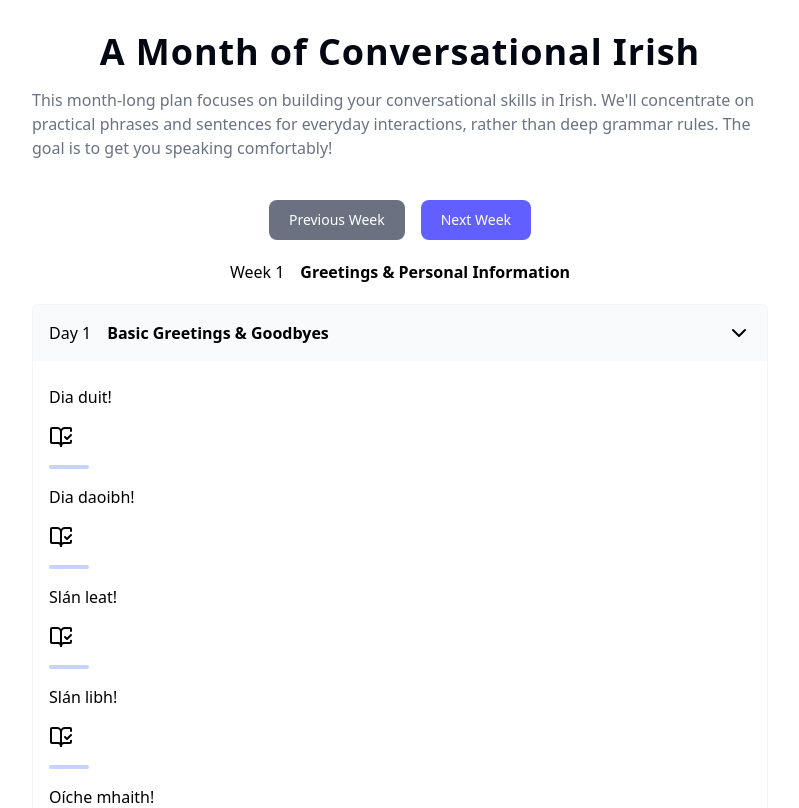
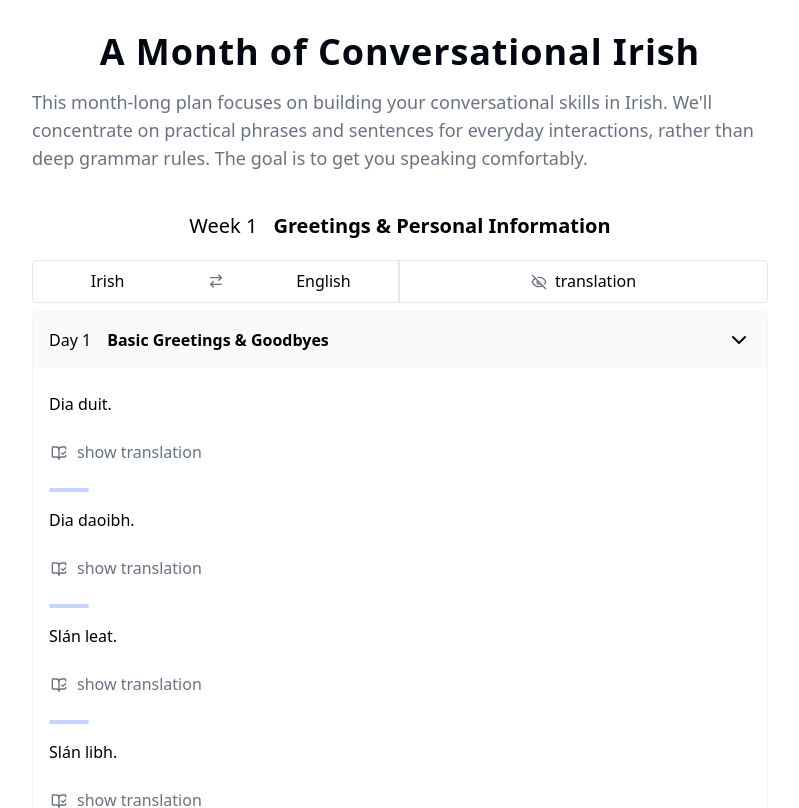
Before and after one commit to DaraghColl/learn-irish, a React (Vite) app: page / in a window 1280 px wide. Shown: the top 808 px of the page, without its empty margins (240-1039 px from the left). Built offline with nearby package versions, Linux system fonts and the light colour scheme.

Commit message:
feat: jotai for state. language settings state.

```diff
--- a/package.json
+++ b/package.json
@@ -14,6 +14,7 @@
   },
   "dependencies": {
     "@tailwindcss/vite": "^4.1.8",
+    "jotai": "^2.12.5",
     "lucide-react": "^0.522.0",
     "react": "^19.1.0",
     "react-dom": "^19.1.0",
--- a/src/App.tsx
+++ b/src/App.tsx
@@ -1,24 +1,41 @@
-import { useState } from 'react';
+import { useEffect, useState } from 'react';
 import { monthOfConversationalIrish1 } from '@data/month-of-conversational-irish-1';
 import { DayLearning } from '@components/day-learning/day-learning';
+import { TranslateSettings } from '@/components/translate-settings/translate-settings';
 
 const { title, description, weeks } = monthOfConversationalIrish1;
 
 function App() {
   const [currentWeek, setCurrentWeek] = useState(0);
+  useEffect(() => {
+    window.scrollTo({ top: 0, behavior: 'smooth' });
+  }, [currentWeek]);
 
   return (
     <div className="container mx-auto max-w-3xl px-4 py-8">
       <div className="mb-10">
-        <h1 className="mb-4 text-center text-4xl font-bold tracking-wide text-gray-950">{title}</h1>
-        <h2 className="text-gray-500">{description}</h2>
+        <h1 className="mb-4 text-2xl font-bold tracking-wide text-gray-950 lg:text-center lg:text-4xl">
+          {title}
+        </h1>
+        <h2 className="text-sm text-gray-500 lg:text-lg">{description}</h2>
       </div>
 
       <>
-        <div className="mb-5 flex justify-center gap-4">
+        <h3 className="mb-5 flex items-center justify-center gap-4 lg:text-xl">
+          <span className="text-nowrap">Week {weeks[currentWeek].week}</span>
+          <span className="font-semibold">{weeks[currentWeek].theme}</span>
+        </h3>
+        <TranslateSettings />
+
+        <div className="flex flex-col gap-4">
+          {weeks[currentWeek].days.map((day) => (
+            <DayLearning dayLearning={day} key={day.day} />
+          ))}
+        </div>
+        <div className="mt-5 flex justify-center gap-4">
           <button
             type="button"
-            className="cursor-pointer rounded-lg bg-indigo-700 px-5 py-2.5 text-sm font-medium text-white hover:bg-indigo-800 focus:ring-4 focus:ring-indigo-300 focus:outline-none disabled:cursor-not-allowed disabled:bg-gray-500"
+            className="cursor-pointer rounded-lg bg-indigo-500 px-5 py-2.5 text-sm font-medium text-white hover:bg-indigo-600 focus:ring-4 focus:ring-indigo-300 focus:outline-none disabled:cursor-not-allowed disabled:bg-gray-500"
             onClick={() => currentWeek !== 0 && setCurrentWeek((week) => week - 1)}
             disabled={currentWeek === 0}
           >
@@ -33,16 +50,6 @@ function App() {
             Next Week
           </button>
         </div>
-        <h3 className="mb-5 flex justify-center gap-4">
-          <span>Week {weeks[currentWeek].week}</span>
-          <span className="font-semibold">{weeks[currentWeek].theme}</span>
-        </h3>
-
-        <div className="flex flex-col gap-4">
-          {weeks[currentWeek].days.map((day) => (
-            <DayLearning dayLearning={day} key={day.day} />
-          ))}
-        </div>
       </>
     </div>
   );
--- a/src/components/topic-item/topic-item.tsx
+++ b/src/components/topic-item/topic-item.tsx
@@ -1,6 +1,11 @@
-import { useState } from 'react';
+import { useEffect, useState } from 'react';
 import { BookOpenCheck } from 'lucide-react';
+import { useAtom } from 'jotai';
 import type { TopicItem as TopicItemI } from '@models/models';
+import {
+  isTranslationFlipped,
+  showAllTranslation,
+} from '@/state/language-settings/language-settings';
 
 interface TopcItemProps {
   topicItem: TopicItemI;
@@ -9,20 +14,38 @@ interface TopcItemProps {
 
 const TopicItem = (props: TopcItemProps) => {
   const { topicItem, isLastItem } = props;
+  const [isTranslationFlippedValue] = useAtom(isTranslationFlipped);
+  const [showAllTranslationValue] = useAtom(showAllTranslation);
   const [showTranslation, setShowTranslation] = useState(false);
-  console.log('🚀 ~ TopicItem ~ showTranslation:', showTranslation);
+
+  useEffect(() => {
+    if (showAllTranslationValue === true) {
+      setShowTranslation(true);
+    } else {
+      setShowTranslation(false);
+    }
+  }, [showAllTranslationValue]);
 
   return (
-    <div className="flex flex-col gap-4 py-2">
-      <div>{topicItem.phrase}</div>
-      <div className="flex items-center gap-4">
-        <button className="cursor-pointer" onClick={() => setShowTranslation(!showTranslation)}>
-          <BookOpenCheck />
-        </button>
-        <span className={`${showTranslation ? 'opacity-100' : 'opacity-0'}`}>
-          {topicItem.translation}
-        </span>
-      </div>
+    <div className="flex flex-col gap-6 py-2">
+      <div>{!isTranslationFlippedValue ? topicItem.phrase : topicItem.translation}</div>
+      <button
+        className="flex cursor-pointer gap-2 text-left"
+        onClick={() => setShowTranslation(!showTranslation)}
+      >
+        <div className="flex h-5 w-5 flex-shrink-0 justify-center">
+          <BookOpenCheck
+            className={`${showTranslation ? 'stroke-indigo-500' : 'stroke-gray-500'} mt-[1px] w-4 transition-all duration-200 ease-in-out`}
+          />
+        </div>
+        <p className="text-gray-500">
+          {showTranslation
+            ? !isTranslationFlippedValue
+              ? topicItem.translation
+              : topicItem.phrase
+            : 'show translation'}
+        </p>
+      </button>
       {!isLastItem && <div className="h-1 w-10 rounded-lg bg-indigo-200" />}
     </div>
   );
--- /dev/null
+++ b/src/components/translate-settings/translate-settings.tsx
@@ -0,0 +1,41 @@
+import { useAtom } from 'jotai';
+import { ArrowRightLeft, Eye, EyeOff } from 'lucide-react';
+import {
+  isTranslationFlipped,
+  showAllTranslation,
+} from '@state/language-settings/language-settings';
+
+const TranslateSettings = () => {
+  const [translationFlipped, setTranslationFlipped] = useAtom(isTranslationFlipped);
+  const [showAllTranslationValue, setShowAllTranslationValue] = useAtom(showAllTranslation);
+
+  return (
+    <div className="mb-2 flex rounded-sm border-1 border-gray-200">
+      <button
+        className="flex w-1/2 cursor-pointer justify-center rounded-l-sm border-r-2 border-gray-200 p-2 hover:bg-gray-50"
+        onClick={() => setTranslationFlipped(!translationFlipped)}
+      >
+        <div className="flex w-full items-center gap-2">
+          <span className="w-2/5">{translationFlipped ? 'English' : 'Irish'}</span>
+          <div className="flex w-1/5 justify-center">
+            <ArrowRightLeft className="w-4 stroke-gray-500" />
+          </div>
+          <span className="w-2/5">{translationFlipped ? 'Irish' : 'English'}</span>
+        </div>
+      </button>
+      <button
+        className="flex w-1/2 cursor-pointer justify-center gap-2 rounded-r-sm p-2 hover:bg-gray-50"
+        onClick={() => setShowAllTranslationValue(!showAllTranslationValue)}
+      >
+        {showAllTranslationValue ? (
+          <Eye className="mt-[1px] w-4 stroke-indigo-500" />
+        ) : (
+          <EyeOff className="mt-[1px] w-4 stroke-gray-500" />
+        )}
+        <p>translation</p>
+      </button>
+    </div>
+  );
+};
+
+export { TranslateSettings };
--- a/src/data/month-of-conversational-irish-1.ts
+++ b/src/data/month-of-conversational-irish-1.ts
@@ -2,7 +2,7 @@ import type { LearningData } from '@/models/models';
 
 const monthOfConversationalIrish1: LearningData = {
   title: 'A Month of Conversational Irish',
-  description: `This month-long plan focuses on building your conversational skills in Irish. We'll concentrate on practical phrases and sentences for everyday interactions, rather than deep grammar rules. The goal is to get you speaking comfortably!`,
+  description: `This month-long plan focuses on building your conversational skills in Irish. We'll concentrate on practical phrases and sentences for everyday interactions, rather than deep grammar rules. The goal is to get you speaking comfortably.`,
   weeks: [
     {
       week: 1,
@@ -12,15 +12,15 @@ const monthOfConversationalIrish1: LearningData = {
           day: 1,
           topic: 'Basic Greetings & Goodbyes',
           topicItems: [
-            { phrase: 'Dia duit!', translation: 'Hello! (to one person)' },
-            { phrase: 'Dia daoibh!', translation: 'Hello! (to more than one person)' },
-            { phrase: 'Slán leat!', translation: 'Goodbye! (to one person, you are leaving)' },
+            { phrase: 'Dia duit.', translation: 'Hello. (to one person)' },
+            { phrase: 'Dia daoibh.', translation: 'Hello. (to more than one person)' },
+            { phrase: 'Slán leat.', translation: 'Goodbye. (to one person, you are leaving)' },
             {
-              phrase: 'Slán libh!',
-              translation: 'Goodbye! (to more than one person, you are leaving)',
+              phrase: 'Slán libh.',
+              translation: 'Goodbye. (to more than one person, you are leaving)',
             },
-            { phrase: 'Oíche mhaith!', translation: 'Good night!' },
-            { phrase: 'Maidin mhaith!', translation: 'Good morning!' },
+            { phrase: 'Oíche mhaith.', translation: 'Good night.' },
+            { phrase: 'Dia duit ar maidin.', translation: 'Good morning.' },
           ],
         },
         {
@@ -32,7 +32,7 @@ const monthOfConversationalIrish1: LearningData = {
               phrase: 'Tá mé go maith, go raibh maith agat.',
               translation: 'I am well, thank you.',
             },
-            { phrase: 'Tá mé go hiontach!', translation: "I'm great!" },
+            { phrase: 'Tá mé go hiontach.', translation: "I'm great." },
             { phrase: 'Níl mé ró-mhaith.', translation: "I'm not too well." },
           ],
         },
@@ -40,8 +40,8 @@ const monthOfConversationalIrish1: LearningData = {
           day: 3,
           topic: 'Introducing Yourself',
           topicItems: [
-            { phrase: 'Cad é an t-ainm atá ort?', translation: 'What is your name?' },
-            { phrase: 'Is mise [do ainm].', translation: 'I am [your name].' },
+            { phrase: 'Cad is ainm duit?', translation: 'What is your name?' },
+            { phrase: '[do ainm] is ainm dom.', translation: '[your name] is my name.' },
             {
               phrase: 'Cé tusa?',
               translation: 'Who are you? (less common for intro, but good to know)',
@@ -54,7 +54,7 @@ const monthOfConversationalIrish1: LearningData = {
           topicItems: [
             { phrase: 'Cá as tú?', translation: 'Where are you from?' },
             { phrase: 'Is as [áit] mé.', translation: 'I am from [place].' },
-            { phrase: 'An as Doire tú?', translation: 'Are you from Derry?' },
+            { phrase: 'An as Dún na nGall tú?', translation: 'Are you from Donegal?' },
           ],
         },
         {
@@ -94,7 +94,7 @@ const monthOfConversationalIrish1: LearningData = {
           topicItems: [
             { phrase: 'Chuaigh mé ag rith inné.', translation: 'I went running yesterday.' },
             { phrase: 'Chuaigh mé ag snámh inné.', translation: 'I went swimming yesterday.' },
-            { phrase: "D'fhéach mé ar an teilifís inné.", translation: 'I watched TV yesterday.' },
+            { phrase: "D'fhéach mé teilifís inné.", translation: 'I watched TV yesterday.' },
           ],
         },
         {
@@ -134,7 +134,7 @@ const monthOfConversationalIrish1: LearningData = {
           day: 12,
           topic: 'Talking About Hobbies/Interests',
           topicItems: [
-            { phrase: 'Is maith liom a bheith ag rith.', translation: 'I like running.' },
+            { phrase: 'Is maith liom ag rith.', translation: 'I like running.' },
             { phrase: 'Is breá liom ceol.', translation: 'I love music.' },
             { phrase: 'An maith leat peil?', translation: 'Do you like football?' },
           ],
@@ -218,7 +218,7 @@ const monthOfConversationalIrish1: LearningData = {
           topic: 'Asking for and Offering Help',
           topicItems: [
             { phrase: 'An féidir leat cabhrú liom?', translation: 'Can you help me?' },
-            { phrase: 'Cinnte!', translation: 'Certainly!' },
+            { phrase: 'Cinnte.', translation: 'Certainly.' },
             { phrase: 'Tá fáilte romhat.', translation: "You're welcome." },
           ],
         },
@@ -294,8 +294,8 @@ const monthOfConversationalIrish1: LearningData = {
           topic: 'General Chit-chat & Closing',
           topicItems: [
             { phrase: 'Go raibh maith agat.', translation: 'Thank you.' },
-            { phrase: 'Níl fáilte romhat.', translation: "You're welcome." },
-            { phrase: 'Go n-éirí leat!', translation: 'Good luck!' },
+            { phrase: 'Tá fáilte romhat.', translation: "You're welcome." },
+            { phrase: 'Go n-éirí leat.', translation: 'Good luck.' },
           ],
         },
         {
@@ -317,7 +317,7 @@ const monthOfConversationalIrish1: LearningData = {
               phrase: 'Cad atá tú ag iarraidh a fhoghlaim next?',
               translation: 'What do you want to learn next?',
             },
-            { phrase: 'Lean ar aghaidh ag labhairt Gaeilge!', translation: 'Keep speaking Irish!' },
+            { phrase: 'Lean ar aghaidh ag labhairt Gaeilge.', translation: 'Keep speaking Irish.' },
           ],
         },
       ],
--- /dev/null
+++ b/src/state/language-settings/language-settings.ts
@@ -0,0 +1,6 @@
+import { atom } from 'jotai';
+
+const isTranslationFlipped = atom(false);
+const showAllTranslation = atom(false);
+
+export { isTranslationFlipped, showAllTranslation };
```
Also changed, not shown: 1 other file (tests, documents, lock files or other folders).
